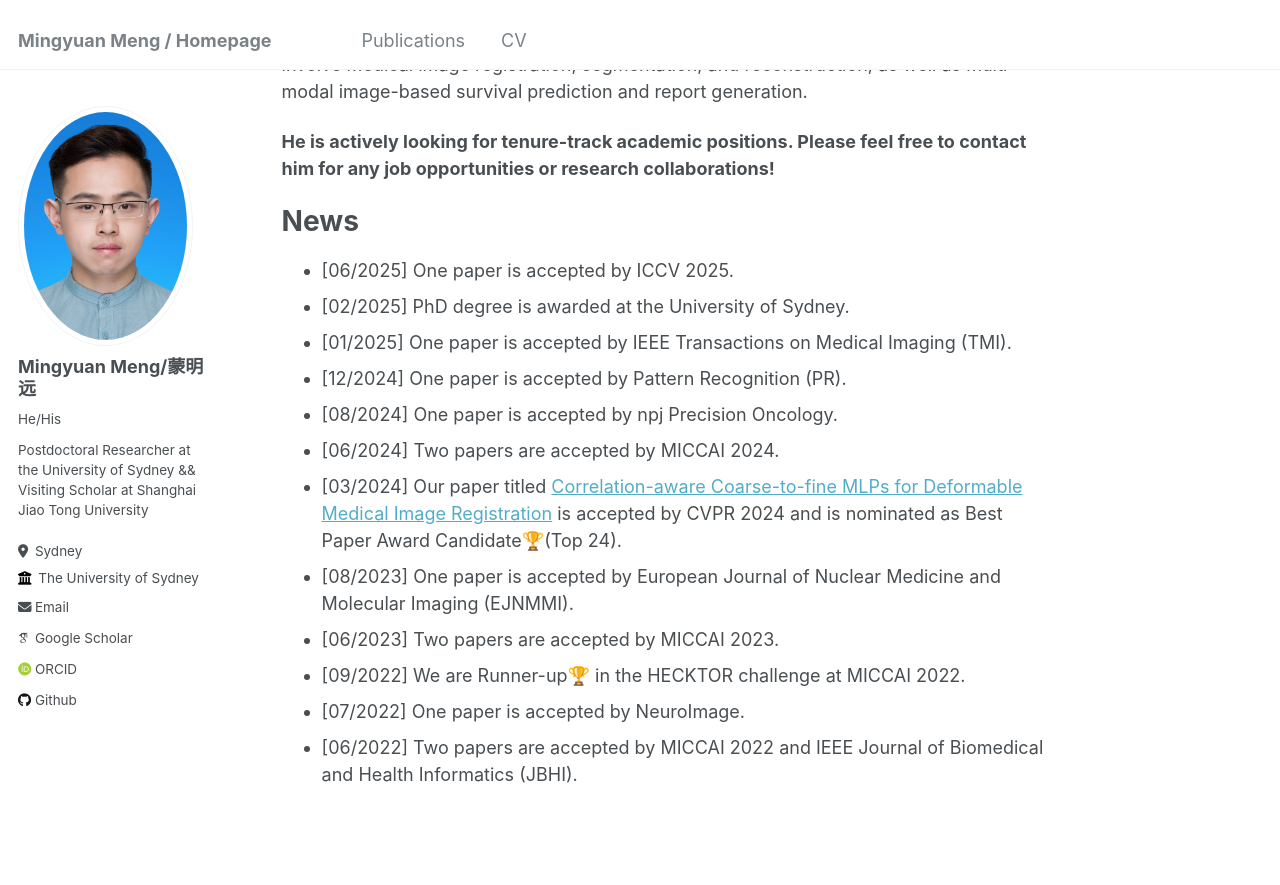
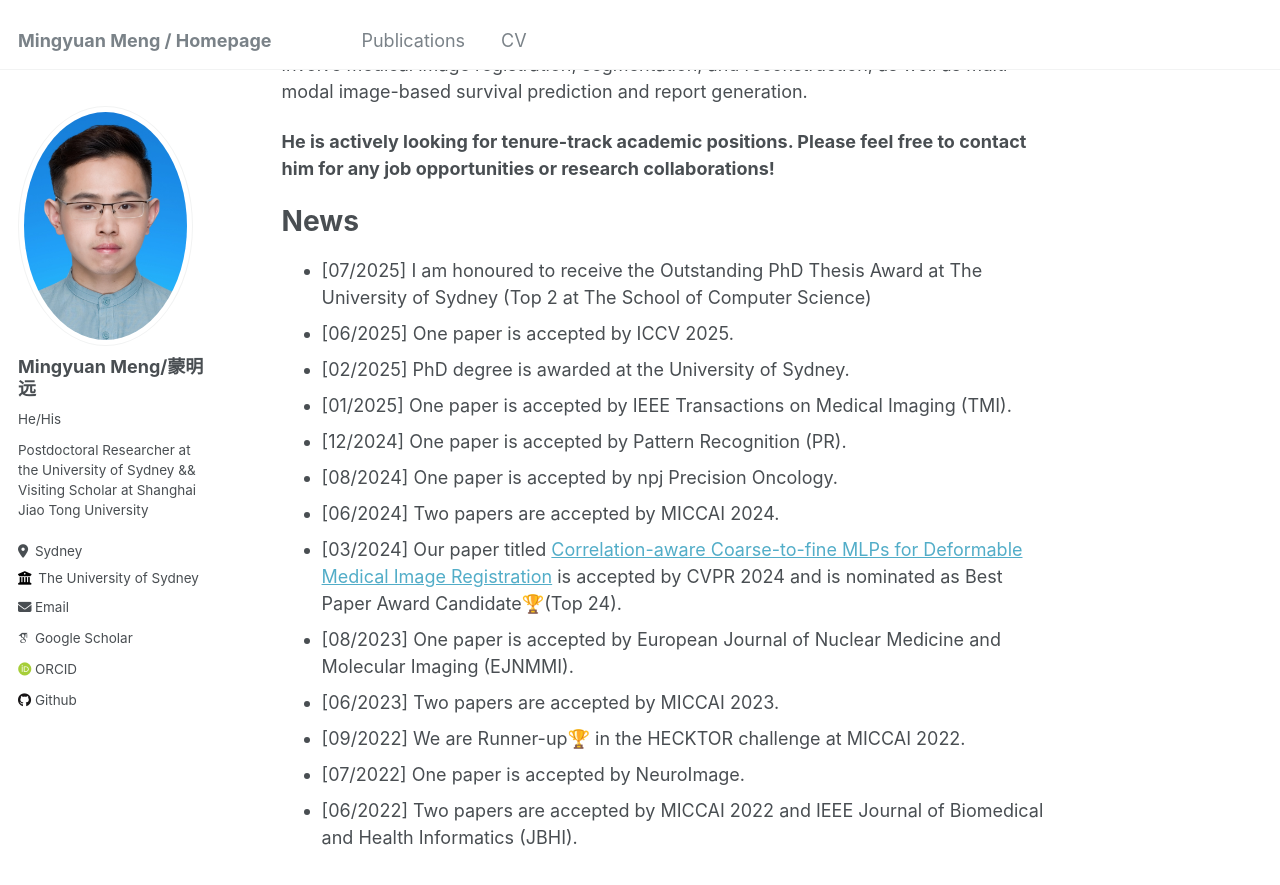
Before and after one commit to MungoMeng/mungomeng.github.io, a Jekyll site: the page built from _pages/about.md, in a window 1280 px wide and 900 px high, scrolled down 337 px. Shown: the top 885 px of the window. Built offline with Jekyll 4.4.1, drawn with Linux system fonts in a browser that asks for light colours; some web fonts are replaced.

Commit message:
Update about.md

```diff
--- a/_pages/about.md
+++ b/_pages/about.md
@@ -15,6 +15,7 @@ His research focus is deep learning for medical image analysis, especially in me
 
 News
 ======
+* [07/2025] I am honoured to receive the Outstanding PhD Thesis Award at The University of Sydney (Top 2 at The School of Computer Science)
 * [06/2025] One paper is accepted by ICCV 2025.
 * [02/2025] PhD degree is awarded at the University of Sydney.
 * [01/2025] One paper is accepted by IEEE Transactions on Medical Imaging (TMI).
```
